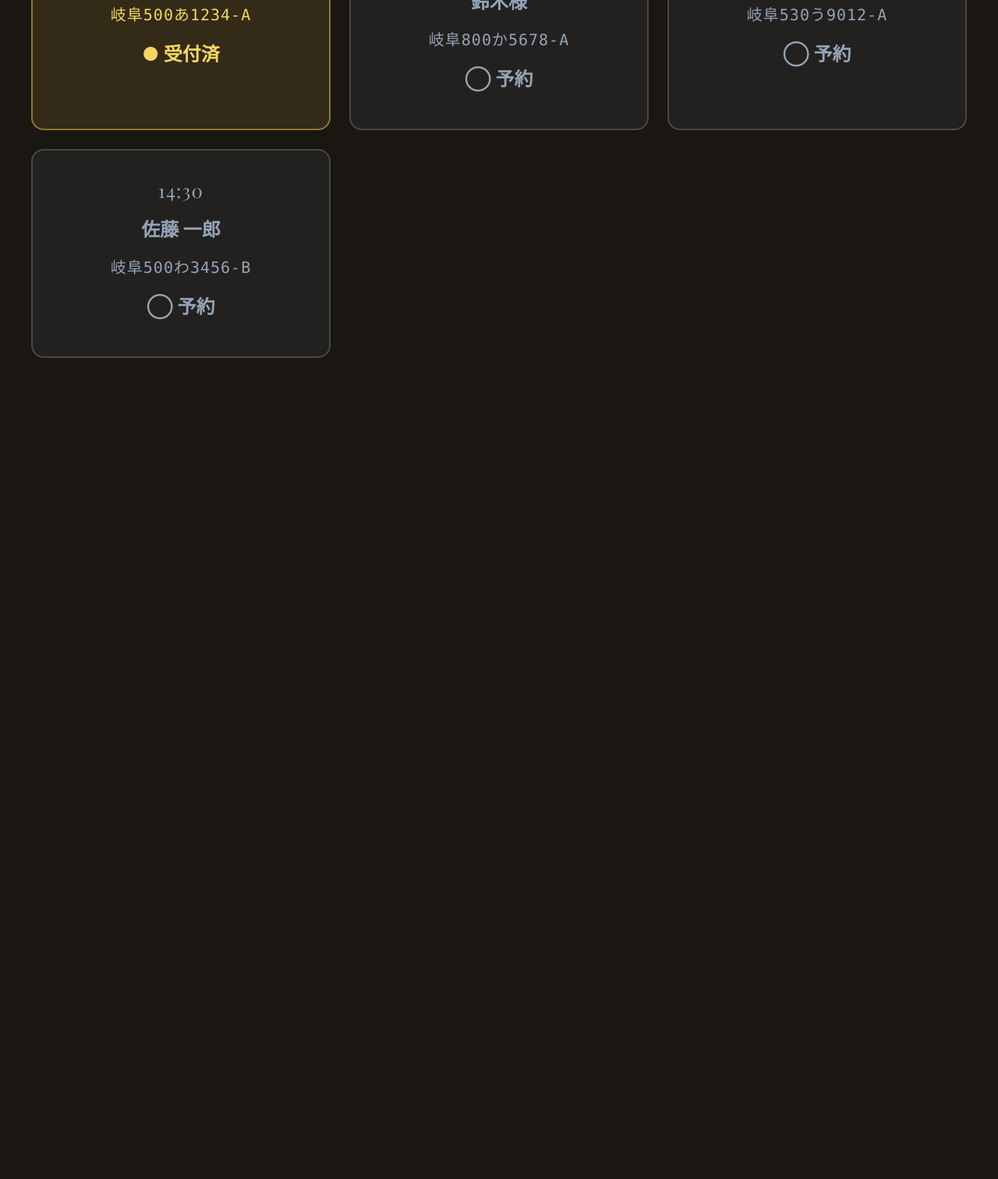
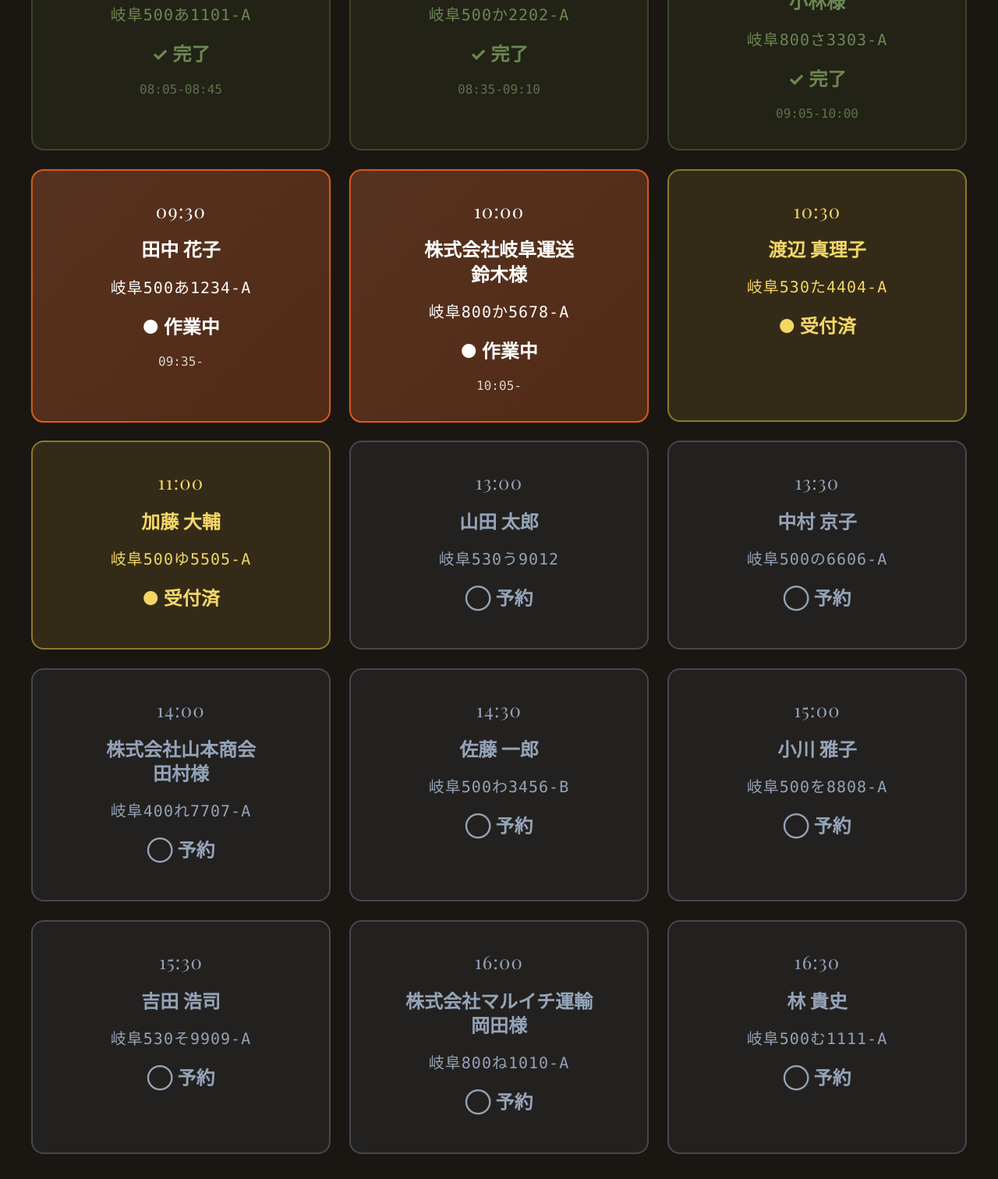
Before and after one commit to yoshi27-4314/okabe-app, a plain HTML site: page monitor.html in a window 1280 px wide. Shown: the part 343-1855 px from the top of the page at 78% size. Before the commit the page ends 834 px from the top, so only its background shows below. Drawn offline with nearby package versions, Linux system fonts and the light colour scheme.

Commit message:
仕様書最終版に合わせて修正
- モックデータ: 4件→15件（完了3/作業中2/受付済2/予約8）
- トースト表示: 3秒→5秒に延長
- CSS: font-size変数追加
- 受付一覧: 完了は作業時間表示、受付済に[作業へ]ボタン追加

Co-Authored-By: Claude Opus 4.6 (1M context) <noreply@anthropic.com>

```diff
--- a/css/common.css
+++ b/css/common.css
@@ -28,6 +28,14 @@
   --font-display: 'Playfair Display', 'Noto Serif JP', serif;
   --font-body: -apple-system, BlinkMacSystemFont, 'Hiragino Sans', 'Yu Gothic', sans-serif;
   --font-mono: 'SF Mono', 'Consolas', 'Courier New', monospace;
+
+  /* サイズ */
+  --font-size-h1: 2.5rem;
+  --font-size-h2: 1.75rem;
+  --font-size-h3: 1.25rem;
+  --font-size-body: 1rem;
+  --font-size-small: 0.875rem;
+  --font-size-mono: 1.125rem;
 }
 
 * { margin: 0; padding: 0; box-sizing: border-box; }
@@ -337,7 +345,7 @@ a:hover { text-decoration: underline; }
   box-shadow: 0 8px 24px rgba(0, 0, 0, 0.15);
   border-left: 4px solid var(--color-status-completed);
   z-index: 2000;
-  animation: slide-in 0.3s ease, slide-out 0.3s ease 2.7s forwards;
+  animation: slide-in 0.3s ease, slide-out 0.3s ease 4.7s forwards;
 }
 
 @keyframes slide-in {
--- a/js/common.js
+++ b/js/common.js
@@ -67,7 +67,7 @@ function showToast(message, type) {
       '<div class="toast-detail">' + (message.detail || '') + '</div>' +
     '</div>';
   document.body.appendChild(toast);
-  setTimeout(function() { toast.remove(); }, 3000);
+  setTimeout(function() { toast.remove(); }, 5000);
 }
 
 // ===== モーダル =====
--- a/js/mock-data.js
+++ b/js/mock-data.js
@@ -1,62 +1,209 @@
 // 当日の予約一覧（初期データ）
+// ピーク日の想定：15件・4ステータス混在
 const TODAY_RESERVATIONS = [
+  // ===== 早朝〜午前前半（既に完了済み）=====
   {
     id: 'R001',
+    time: '08:00',
+    customerName: '高橋 健一',
+    customerType: 'individual',
+    vehicleNumber: '岐阜500あ1101',
+    vehicleModel: 'トヨタ プリウス',
+    workType: '冬→夏 履き替え',
+    status: 'completed',
+    contractIdentifier: '岐阜500あ1101-A',
+    storageNo: 'A-001',
+    startTime: '08:05',
+    endTime: '08:45'
+  },
+  {
+    id: 'R002',
+    time: '08:30',
+    customerName: '伊藤 美香',
+    customerType: 'individual',
+    vehicleNumber: '岐阜500か2202',
+    vehicleModel: 'ホンダ N-BOX',
+    workType: '冬→夏 履き替え',
+    status: 'completed',
+    contractIdentifier: '岐阜500か2202-A',
+    storageNo: 'A-018',
+    startTime: '08:35',
+    endTime: '09:10'
+  },
+  {
+    id: 'R003',
     time: '09:00',
+    customerName: '株式会社岐阜建設',
+    customerSubName: '小林様',
+    customerType: 'corporate',
+    vehicleNumber: '岐阜800さ3303',
+    vehicleModel: 'いすゞ エルフ',
+    workType: '冬→夏 履き替え',
+    status: 'completed',
+    contractIdentifier: '岐阜800さ3303-A',
+    storageNo: 'B-008',
+    startTime: '09:05',
+    endTime: '10:00'
+  },
+
+  // ===== 午前中（作業中・受付済み）=====
+  {
+    id: 'R004',
+    time: '09:30',
     customerName: '田中 花子',
     customerType: 'individual',
     vehicleNumber: '岐阜500あ1234',
     vehicleModel: 'ホンダ フリード',
-    vehicleColor: 'パールホワイト',
     workType: '冬→夏 履き替え',
-    status: 'received',
+    status: 'working',
     contractIdentifier: '岐阜500あ1234-A',
-    storageNo: 'A-127'
+    storageNo: 'A-127',
+    startTime: '09:35'
   },
   {
-    id: 'R002',
-    time: '10:30',
+    id: 'R005',
+    time: '10:00',
     customerName: '株式会社岐阜運送',
     customerSubName: '鈴木様',
     customerType: 'corporate',
     vehicleNumber: '岐阜800か5678',
     vehicleModel: 'トヨタ ハイエース',
-    vehicleColor: 'ホワイト',
     workType: '冬→夏 履き替え',
-    status: 'reserved',
+    status: 'working',
     contractIdentifier: '岐阜800か5678-A',
-    storageNo: 'B-045'
+    storageNo: 'B-045',
+    startTime: '10:05'
   },
   {
-    id: 'R003',
+    id: 'R006',
+    time: '10:30',
+    customerName: '渡辺 真理子',
+    customerType: 'individual',
+    vehicleNumber: '岐阜530た4404',
+    vehicleModel: 'スズキ スイフト',
+    workType: '冬→夏 履き替え',
+    status: 'received',
+    contractIdentifier: '岐阜530た4404-A',
+    storageNo: 'A-156'
+  },
+  {
+    id: 'R007',
+    time: '11:00',
+    customerName: '加藤 大輔',
+    customerType: 'individual',
+    vehicleNumber: '岐阜500ゆ5505',
+    vehicleModel: 'マツダ CX-5',
+    workType: '冬→夏 履き替え',
+    status: 'received',
+    contractIdentifier: '岐阜500ゆ5505-A',
+    storageNo: 'C-022'
+  },
+
+  // ===== 昼すぎ（受付済み・予約）=====
+  {
+    id: 'R008',
     time: '13:00',
     customerName: '山田 太郎',
     customerType: 'individual',
     vehicleNumber: '岐阜530う9012',
     vehicleModel: 'スズキ ワゴンR',
-    vehicleColor: 'シルバー',
+    workType: '新規預かり（夏タイヤ）',
+    status: 'reserved',
+    contractIdentifier: null,
+    storageNo: null
+  },
+  {
+    id: 'R009',
+    time: '13:30',
+    customerName: '中村 京子',
+    customerType: 'individual',
+    vehicleNumber: '岐阜500の6606',
+    vehicleModel: '日産 ノート',
     workType: '冬→夏 履き替え',
     status: 'reserved',
-    contractIdentifier: '岐阜530う9012-A',
-    storageNo: 'A-203'
+    contractIdentifier: '岐阜500の6606-A',
+    storageNo: 'A-089'
   },
   {
-    id: 'R004',
+    id: 'R010',
+    time: '14:00',
+    customerName: '株式会社山本商会',
+    customerSubName: '田村様',
+    customerType: 'corporate',
+    vehicleNumber: '岐阜400れ7707',
+    vehicleModel: 'ダイハツ ハイゼット',
+    workType: '冬→夏 履き替え',
+    status: 'reserved',
+    contractIdentifier: '岐阜400れ7707-A',
+    storageNo: 'B-072'
+  },
+  {
+    id: 'R011',
     time: '14:30',
     customerName: '佐藤 一郎',
     customerType: 'individual',
     vehicleNumber: '岐阜500わ3456',
     vehicleModel: 'マツダ CX-5',
-    vehicleColor: 'ソウルレッド',
     workType: '冬→夏 履き替え',
     status: 'reserved',
     contractIdentifier: '岐阜500わ3456-B',
     storageNo: 'C-012'
+  },
+
+  // ===== 午後遅い時間（予約のみ）=====
+  {
+    id: 'R012',
+    time: '15:00',
+    customerName: '小川 雅子',
+    customerType: 'individual',
+    vehicleNumber: '岐阜500を8808',
+    vehicleModel: 'ホンダ ヴェゼル',
+    workType: '冬→夏 履き替え',
+    status: 'reserved',
+    contractIdentifier: '岐阜500を8808-A',
+    storageNo: 'A-201'
+  },
+  {
+    id: 'R013',
+    time: '15:30',
+    customerName: '吉田 浩司',
+    customerType: 'individual',
+    vehicleNumber: '岐阜530そ9909',
+    vehicleModel: 'スバル レヴォーグ',
+    workType: '冬→夏 履き替え',
+    status: 'reserved',
+    contractIdentifier: '岐阜530そ9909-A',
+    storageNo: 'C-035'
+  },
+  {
+    id: 'R014',
+    time: '16:00',
+    customerName: '株式会社マルイチ運輸',
+    customerSubName: '岡田様',
+    customerType: 'corporate',
+    vehicleNumber: '岐阜800ね1010',
+    vehicleModel: 'トヨタ ダイナ',
+    workType: '冬→夏 履き替え',
+    status: 'reserved',
+    contractIdentifier: '岐阜800ね1010-A',
+    storageNo: 'B-098'
+  },
+  {
+    id: 'R015',
+    time: '16:30',
+    customerName: '林 貴史',
+    customerType: 'individual',
+    vehicleNumber: '岐阜500む1111',
+    vehicleModel: 'トヨタ アクア',
+    workType: '冬→夏 履き替え',
+    status: 'reserved',
+    contractIdentifier: '岐阜500む1111-A',
+    storageNo: 'A-178'
   }
 ];
 
 // 車検証OCRのモックデータ
-const OCR_VEHICLE_INSPECTION_DATA = {
+var OCR_VEHICLE_INSPECTION_DATA = {
   customer: {
     type: 'individual',
     lastName: '田中',
@@ -78,7 +225,7 @@ const OCR_VEHICLE_INSPECTION_DATA = {
 };
 
 // タイヤOCRのモックデータ
-const OCR_TIRE_DATA = [
+var OCR_TIRE_DATA = [
   { position: '右前', manufacturer: 'ブリヂストン', pattern: 'ブリザック VRX3', size: '195/65R15', manufactureDate: '2024年', treadDepth: 6.5, status: 'good' },
   { position: '右後', manufacturer: 'ブリヂストン', pattern: 'ブリザック VRX3', size: '195/65R15', manufactureDate: '2024年', treadDepth: 6.0, status: 'good' },
   { position: '左前', manufacturer: 'ブリヂストン', pattern: 'ブリザック VRX3', size: '195/65R15', manufactureDate: '2024年', treadDepth: 6.5, status: 'good' },
@@ -86,7 +233,7 @@ const OCR_TIRE_DATA = [
 ];
 
 // 保管場所一覧
-const STORAGE_LOCATIONS = [
+var STORAGE_LOCATIONS = [
   { id: 'A', name: '保管場所A' },
   { id: 'B', name: '保管場所B' },
   { id: 'C', name: '保管場所C' }
```
Also changed, not shown: reception-list.html (+14 -0 lines).
